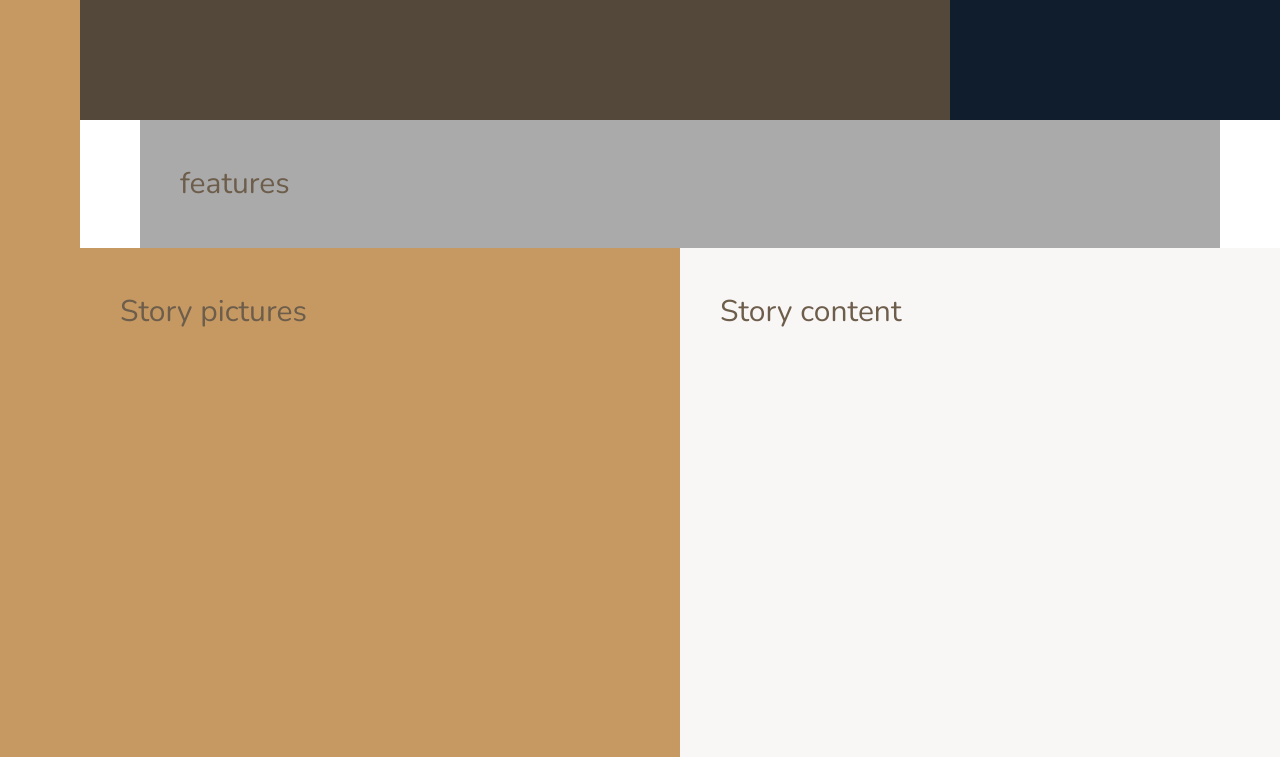
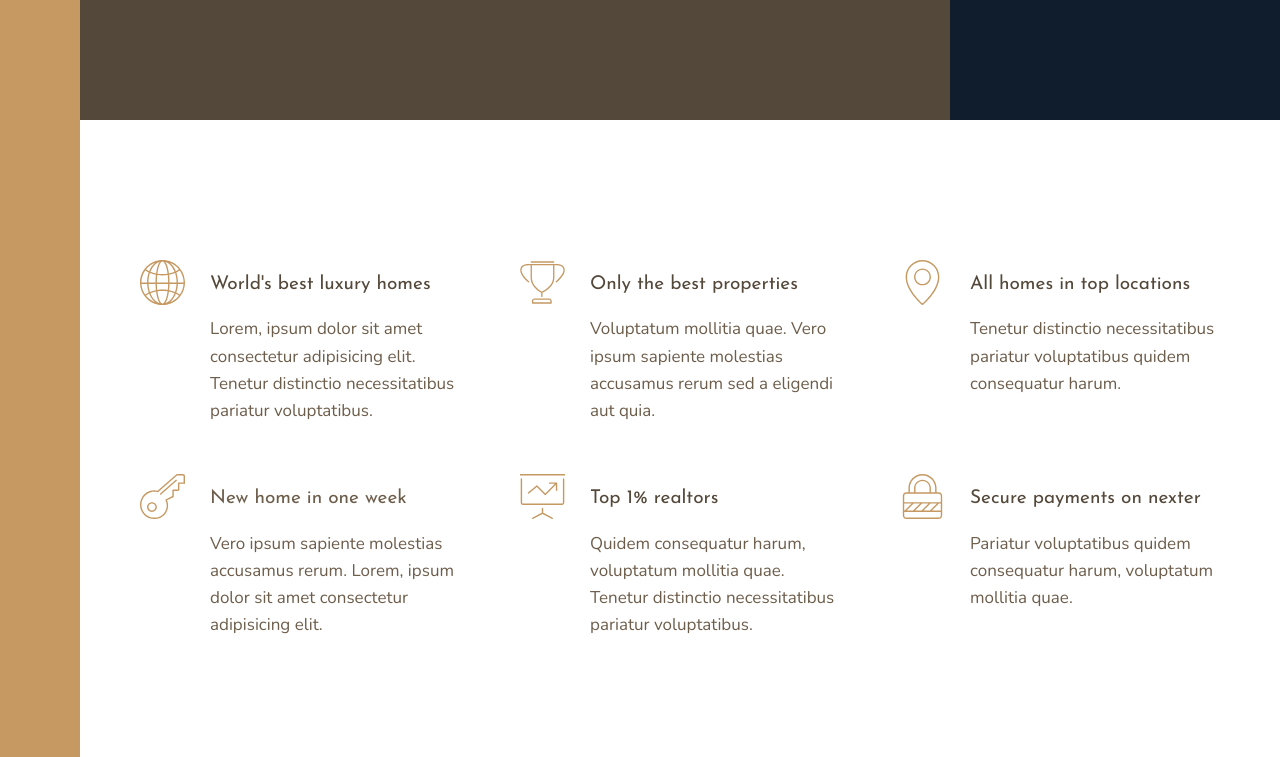
Before and after one commit to lachezarborisov/nexter-project, a website: page index.html in a window 1280 px wide. Shown: the part 520-1277 px from the top of the page. Drawn offline with nearby package versions, Linux system fonts and the light colour scheme.

Commit message:
Built features section

```diff
--- a/index.html
+++ b/index.html
@@ -25,7 +25,66 @@
         </div>
 
         <section class="features">
-            features
+            <div class="feature">
+                <svg class="feature__icon">
+                    <use xlink:href="img/sprite.svg#icon-global"></use>
+                </svg>
+                <h4 class="heading-4 heading-4--dark">World's best luxury homes</h4>
+                <p class="feature__text">
+                    Lorem, ipsum dolor sit amet consectetur adipisicing elit. Tenetur distinctio necessitatibus pariatur voluptatibus.
+                </p>
+            </div>
+
+            <div class="feature">
+                <svg class="feature__icon">
+                    <use xlink:href="img/sprite.svg#icon-trophy"></use>
+                </svg>
+                <h4 class="heading-4 heading-4--dark">Only the best properties</h4>
+                <p class="feature__text">
+                    Voluptatum mollitia quae. Vero ipsum sapiente molestias accusamus rerum sed a eligendi aut quia.
+                </p>
+            </div>
+
+            <div class="feature">
+                <svg class="feature__icon">
+                    <use xlink:href="img/sprite.svg#icon-map-pin"></use>
+                </svg>
+                <h4 class="heading-4 heading-4--dark">All homes in top locations</h4>
+                <p class="feature__text">
+                    Tenetur distinctio necessitatibus pariatur voluptatibus quidem consequatur harum.
+                </p>
+            </div>
+
+            <div class="feature">
+                <svg class="feature__icon">
+                    <use xlink:href="img/sprite.svg#icon-key"></use>
+                </svg>
+                <h4 class="heading-4">New home in one week</h4>
+                <p class="feature__text">
+                    Vero ipsum sapiente molestias accusamus rerum. Lorem, ipsum dolor sit amet consectetur adipisicing elit.
+                </p>
+            </div>
+
+            <div class="feature">
+                <svg class="feature__icon">
+                    <use xlink:href="img/sprite.svg#icon-presentation"></use>
+                </svg>
+                <h4 class="heading-4 heading-4--dark">Top 1% realtors</h4>
+                <p class="feature__text">
+                    Quidem consequatur harum, voluptatum mollitia quae. Tenetur distinctio necessitatibus pariatur voluptatibus.
+                </p>
+            </div>
+
+            <div class="feature">
+                <svg class="feature__icon">
+                    <use xlink:href="img/sprite.svg#icon-lock"></use>
+                </svg>
+                <h4 class="heading-4 heading-4--dark">Secure payments on nexter</h4>
+                <p class="feature__text">
+                    Pariatur voluptatibus quidem consequatur harum, voluptatum mollitia quae.
+                </p>
+            </div>
+
         </section>
 
         <div class="story__pictures">
--- a/sass/_base.scss
+++ b/sass/_base.scss
@@ -38,9 +38,4 @@ body {
     display: grid;
     grid-template-rows: 80vh min-content 40vw repeat(3, min-content);
     grid-template-columns: [sidebar-start] 8rem [sidebar-end full-start] minmax(6rem, 1fr) [center-start] repeat(8, [col-start] minmax(min-content, 14rem) [col-end]) [center-end] minmax(6rem, 1fr) [full-end];
-
-    & > * {
-        padding: 40px;
-        font-size: 3rem;
-    }
 }
--- a/sass/_features.scss
+++ b/sass/_features.scss
@@ -1,4 +1,30 @@
 .features {
-    background-color: $color-grey-light-2;
     grid-column: center-start / center-end;
+
+    margin: 15rem 0;
+
+    display: grid;
+    // grid-template-columns: repeat(3, 1fr);
+    grid-template-columns: repeat(auto-fit, minmax(25rem, 1fr));
+    grid-gap: 6rem;
+    align-items: start;
 }
+
+.feature {
+    display: grid;
+    grid-template-columns: min-content 1fr;
+    grid-row-gap: 1.5rem;
+    grid-column-gap: 2.5rem;
+
+    &__icon {
+        fill: $color-primary;
+        width: 4.5rem;
+        height: 4.5rem;
+        grid-row: 1 / span 2;
+        transform: translateY(-1rem);
+    }
+
+    &__text {
+        font-size: 1.7rem;
+    }
+}
--- a/sass/_typography.scss
+++ b/sass/_typography.scss
@@ -0,0 +1,29 @@
+%heading {
+    font-family: $font-display;
+    font-weight: 400;
+}
+
+.heading-1 {
+    @extend %heading;
+}
+
+.heading-2 {
+    @extend %heading;
+}
+
+.heading-3 {
+    @extend %heading;
+}
+
+.heading-4 {
+    @extend %heading;
+    font-size: 1.9rem;
+
+    &--light {
+        color: $color-grey-light-1;
+    }
+
+    &--dark {
+        color: $color-grey-dark-1;
+    }
+}
```
Also changed, not shown: css/style.css.
